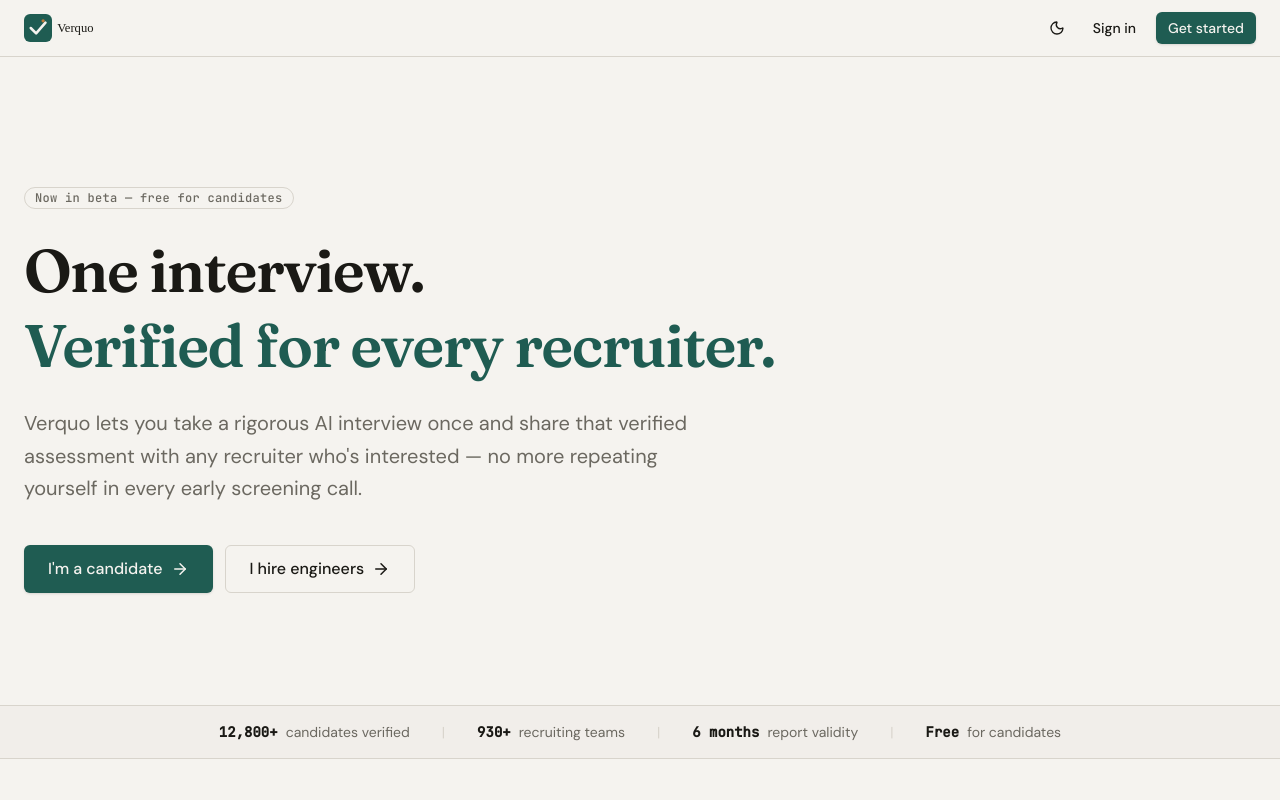
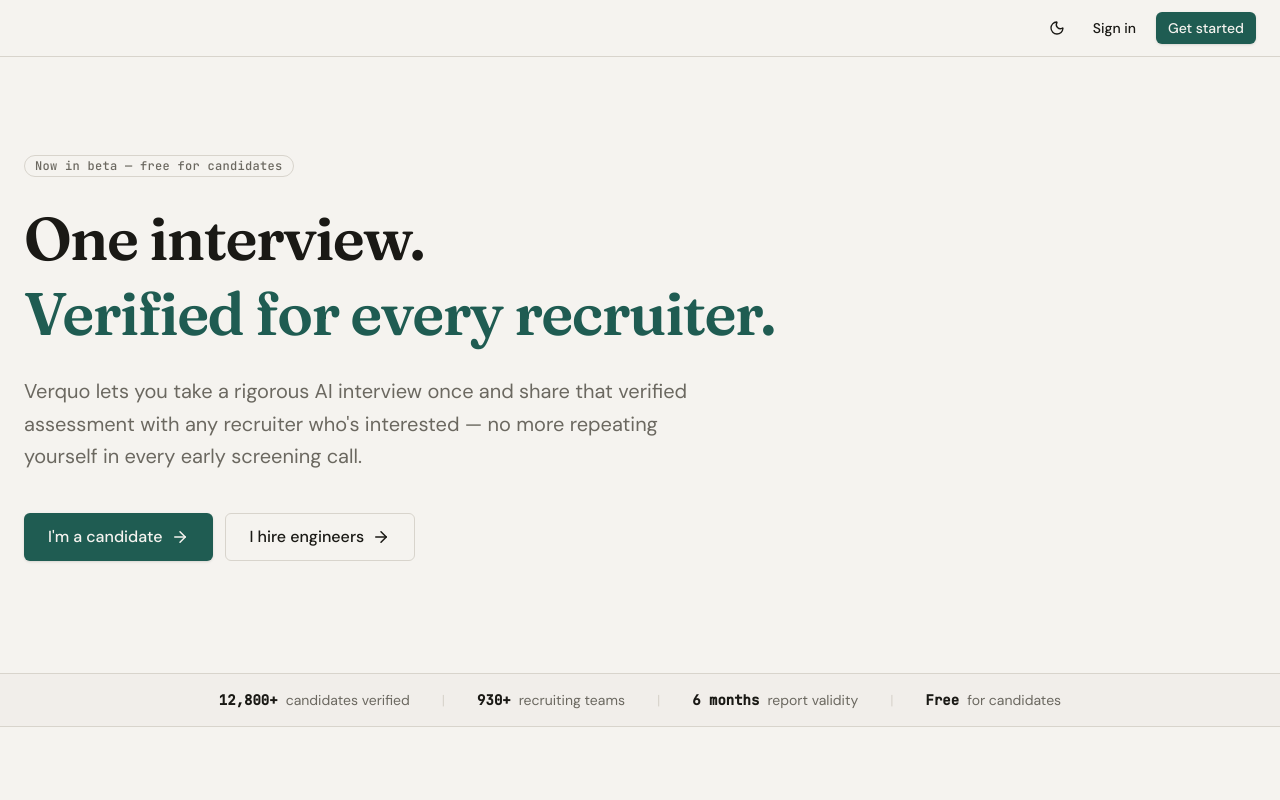
Before and after one commit to 19Dishank/ai-interview-platform-frontend, a Next.js app: page / in a window 1280 px wide. Shown: the top 800 px of the page. Built offline with nearby package versions, Linux system fonts and the light colour scheme.

Commit message:
feat: implement authentication flow with login and signup pages, including logo assets and theme support

```diff
--- a/app/(auth)/login/page.tsx
+++ b/app/(auth)/login/page.tsx
@@ -6,9 +6,11 @@ import { useRouter } from 'next/navigation'
 import { ArrowRight } from 'lucide-react'
 import { Button } from '@/components/ui/Button'
 import { Input } from '@/components/ui/Input'
+import { useTheme } from '@/context/ThemeProvider'
 
 export default function LoginPage() {
   const router = useRouter()
+  const { theme } = useTheme()
   const [step, setStep] = useState<'email' | 'otp'>('email')
   const [email, setEmail] = useState('')
   const [otp, setOtp] = useState('')
@@ -32,7 +34,7 @@ export default function LoginPage() {
       <div className="hidden md:flex md:w-1/2 bg-primary text-primary-foreground flex-col justify-between p-12">
         <Link href="/" className="flex items-center gap-2">
           <img
-            src="/verquo-lockup-dark.svg"
+            src={`/verquo-lockup-${theme === "light" ? "dark" : "light"}.svg`}
             alt="Verquo Logo"
             width={112}
             height={32}
--- a/app/(auth)/signup/page.tsx
+++ b/app/(auth)/signup/page.tsx
@@ -7,12 +7,14 @@ import { User, Briefcase, ArrowRight } from 'lucide-react'
 import { Button } from '@/components/ui/Button'
 import { Input } from '@/components/ui/Input'
 import { cn } from '@/lib/utils'
+import { useTheme } from '@/context/ThemeProvider'
 
 type Role = 'candidate' | 'recruiter'
 type Step = 'role' | 'email' | 'otp'
 
 function SignupForm() {
   const router = useRouter()
+  const { theme } = useTheme()
   const searchParams = useSearchParams()
   const roleParam = searchParams.get('role') as Role | null
   const [role, setRole] = useState<Role>(roleParam || 'candidate')
@@ -40,18 +42,11 @@ function SignupForm() {
       <div className="w-full max-w-md">
         <Link href="/" className="flex items-center gap-2 mb-10 justify-center">
           <img
-            src="/verquo-lockup-light.svg"
+            src={`/verquo-lockup-${theme}.svg`}
             alt="Verquo Logo"
             width={112}
             height={32}
-            className="h-8 w-auto object-contain dark:hidden"
-          />
-          <img
-            src="/verquo-lockup-dark.svg"
-            alt="Verquo Logo"
-            width={112}
-            height={32}
-            className="h-8 w-auto object-contain hidden dark:block"
+            className="h-8 w-auto object-contain"
           />
         </Link>
 
--- a/components/landing/Hero.tsx
+++ b/components/landing/Hero.tsx
@@ -11,7 +11,7 @@ export default function Hero() {
   return (
     <section className="relative overflow-hidden">
       <div className="absolute inset-0 bg-[radial-gradient(ellipse_at_top_right,_var(--tw-gradient-stops))] from-primary/8 via-transparent to-transparent pointer-events-none" />
-      <div className="max-w-7xl mx-auto px-4 sm:px-6 pt-24 pb-20 md:pt-32 md:pb-28">
+      <div className="max-w-7xl mx-auto px-4 sm:px-6 pt-24 pb-20 md:pt-24 md:pb-28">
         <div className="max-w-3xl">
           <Badge variant="outline" className="mb-6">Now in beta — free for candidates</Badge>
           <h1 className="font-display text-4xl sm:text-5xl md:text-6xl font-semibold leading-tight tracking-tight mb-6">
--- a/components/layout/Navbar.tsx
+++ b/components/layout/Navbar.tsx
@@ -45,14 +45,7 @@ export function Navbar({ theme, onToggleTheme, portal, userName }: NavbarProps)
           <Link href="/" className="flex items-center gap-2 shrink-0">
             {/* Mobile Icon */}
             <img
-              src="/verquo-icon.svg"
-              alt="Verquo Icon"
-              width={28}
-              height={28}
-              className="w-7 h-7 object-contain dark:hidden sm:hidden"
-            />
-            <img
-              src="/verquo-icon-dark.svg"
+              src={`/verquo-icon${theme === "dark" ? '-dark' : ''}.svg`}
               alt="Verquo Icon"
               width={28}
               height={28}
@@ -60,14 +53,7 @@ export function Navbar({ theme, onToggleTheme, portal, userName }: NavbarProps)
             />
             {/* Desktop Lockup Logo */}
             <img
-              src="/verquo-lockup-light.svg"
-              alt="Verquo Logo"
-              width={98}
-              height={28}
-              className="h-7 w-auto object-contain dark:hidden hidden sm:block"
-            />
-            <img
-              src="/verquo-lockup-dark.svg"
+              src={`/verquo-lockup-${theme}.svg`}
               alt="Verquo Logo"
               width={98}
               height={28}
```
Also changed, not shown: context/ThemeProvider.tsx (line endings or trailing spaces), public/verquo-lockup-dark.svg, public/verquo-lockup-light.svg.
